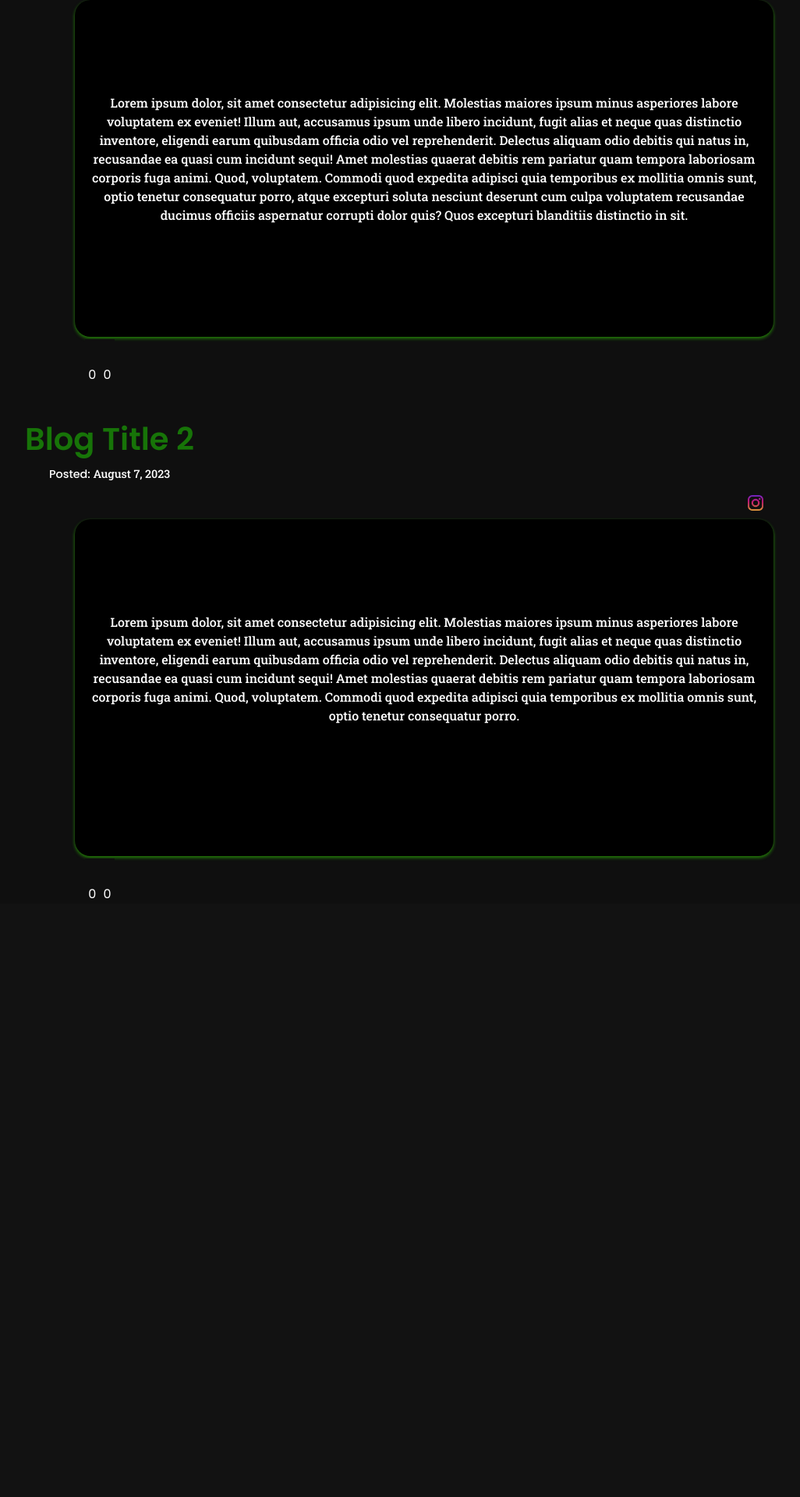
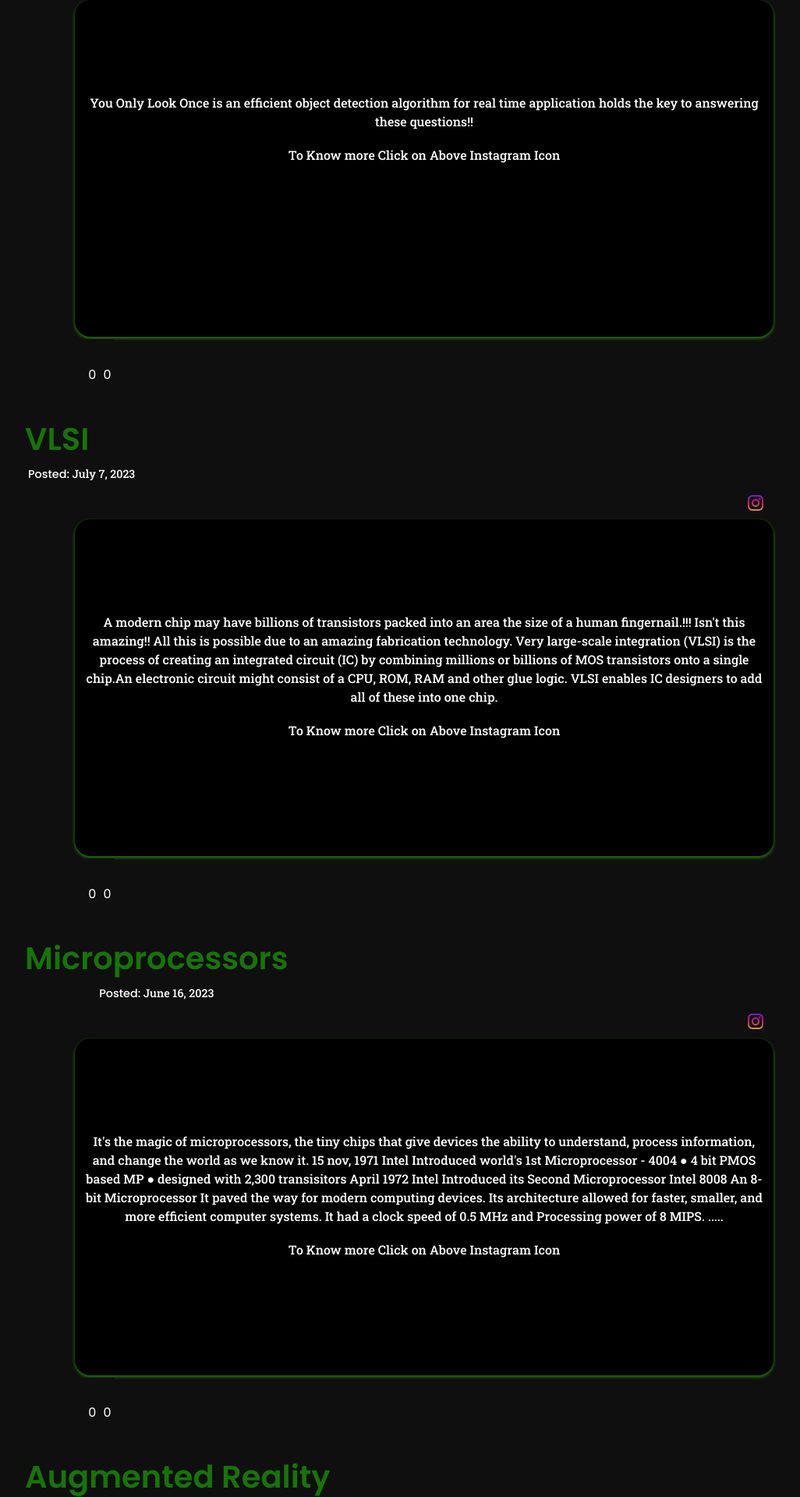
Before and after one commit to Einstein-ash/WebD-2.1_a, a React (Vite) app: page /blog in a window 1280 px wide. Shown: the part 845-2765 px from the top of the page at 78% size, without its empty margins (96-1122 px from the left). Before the commit the page ends 2004 px from the top, so only its background shows below. Built offline with nearby package versions, Linux system fonts and the light colour scheme.

Commit message:
blog content updated

```diff
--- a/src/components/BlogCard/BlogCard.jsx
+++ b/src/components/BlogCard/BlogCard.jsx
@@ -9,7 +9,7 @@ import ig from '../../assets/images/insta.png';
 
 import '../../assets/css/BlogCard.css';
 
-const BlogCard = ({ title, date, instagramLink, content }) => {
+const BlogCard = ({ title, date, instagramLink, content, more }) => {
     const [likes, setLikes] = useState(0);
     const [dislikes, setDislikes] = useState(0);
     const [clicked_l, setClicked_l] = useState(false);
@@ -63,6 +63,7 @@ const BlogCard = ({ title, date, instagramLink, content }) => {
         <div className="blog-card">
           <div className="blog-content">
             <p className="blog-para">{content}</p>
+            <p className="blog-para">{more}</p>
           </div>
         </div>
 
--- a/src/components/BlogCard/BlogPage.jsx
+++ b/src/components/BlogCard/BlogPage.jsx
@@ -16,16 +16,49 @@ const BlogPage = () => {
       <BlogHero handleClick={handleClick}/>
       <div ref={ref}>
       <BlogCard
-        title="Blog Title 1"
-        date="July 7, 2023"
-        instagramLink="https://www.instagram.com/your-post-link"
-        content="Lorem ipsum dolor, sit amet consectetur adipisicing elit. Molestias maiores ipsum minus asperiores labore voluptatem ex eveniet! Illum aut, accusamus ipsum unde libero incidunt, fugit alias et neque quas distinctio inventore, eligendi earum quibusdam officia odio vel reprehenderit. Delectus aliquam odio debitis qui natus in, recusandae ea quasi cum incidunt sequi! Amet molestias quaerat debitis rem pariatur quam tempora laboriosam corporis fuga animi. Quod, voluptatem. Commodi quod expedita adipisci quia temporibus ex mollitia omnis sunt, optio tenetur consequatur porro, atque excepturi soluta nesciunt deserunt cum culpa voluptatem recusandae ducimus officiis aspernatur corrupti dolor quis? Quos excepturi blanditiis distinctio in sit."
+        title="YOLO"
+        date="August 11, 2023"
+        instagramLink="https://www.instagram.com/p/Cvys-Q1vWd1/?utm_source=ig_web_copy_link&igshid=MzRlODBiNWFlZA=="
+        content=" You Only Look Once is an efficient object detection algorithm for real time application holds the key to answering these questions!! "
+        more="To Know more Click on Above Instagram Icon"
       />
       <BlogCard
-        title="Blog Title 2"
-        date="August 7, 2023"
-        instagramLink="https://www.instagram.com/you-post-link"
-        content="Lorem ipsum dolor, sit amet consectetur adipisicing elit. Molestias maiores ipsum minus asperiores labore voluptatem ex eveniet! Illum aut, accusamus ipsum unde libero incidunt, fugit alias et neque quas distinctio inventore, eligendi earum quibusdam officia odio vel reprehenderit. Delectus aliquam odio debitis qui natus in, recusandae ea quasi cum incidunt sequi! Amet molestias quaerat debitis rem pariatur quam tempora laboriosam corporis fuga animi. Quod, voluptatem. Commodi quod expedita adipisci quia temporibus ex mollitia omnis sunt, optio tenetur consequatur porro."
+        title="VLSI"
+        date="July 7, 2023"
+        instagramLink="https://www.instagram.com/reel/CuY-2MRJJWM/?utm_source=ig_web_copy_link&igshid=MzRlODBiNWFlZA=="
+        content=" A modern chip may have billions of transistors packed into an area the size of a human fingernail.!!! Isn't this amazing!!
+        All this is possible due to an amazing fabrication technology. Very large-scale integration (VLSI) is the process of creating an integrated circuit (IC) by combining millions or billions of MOS transistors onto a single chip.An electronic circuit might consist of a CPU, ROM, RAM and other glue logic. VLSI enables IC designers to add all of these into one chip."
+        more="To Know more Click on Above Instagram Icon"
+      />
+      <BlogCard
+        title="Microprocessors"
+        date="June 16, 2023"
+        instagramLink="https://www.instagram.com/p/CtieqXAPDe4/?utm_source=ig_web_copy_link&igshid=MzRlODBiNWFlZA=="
+        content="It's the magic of microprocessors, the tiny chips that give devices the ability to understand, process information, and change the world as we know it. 15 nov, 1971
+        Intel Introduced world's 1st
+        Microprocessor  - 4004
+        ● 4 bit PMOS based MP
+        ● designed with 2,300 transisitors
+        April 1972
+
+Intel Introduced its Second Microprocessor
+
+Intel 8008
+ An 8-bit Microprocessor
+
+It paved the way for modern computing devices. Its architecture allowed for faster, smaller, and more efficient computer systems.
+
+It had a clock speed of 0.5 MHz and Processing power of 8 MIPS.
+....."
+        more="To Know more Click on Above Instagram Icon"
+      />
+      <BlogCard
+        title="Augmented Reality"
+        date="May 26, 2023"
+        instagramLink="https://www.instagram.com/p/CssXbO4vwA2/?utm_source=ig_web_copy_link&igshid=MzRlODBiNWFlZA=="
+        content="Adding a sprinkle of magic to the world around us!
+        AR stands for Augmented Reality, a technology that seamlessly blends the digital world with our real world, enhancing our everyday experiences in unimaginable ways."
+        more="To Know more Click on Above Instagram Icon"
       />
       </div>
     </div>
```
